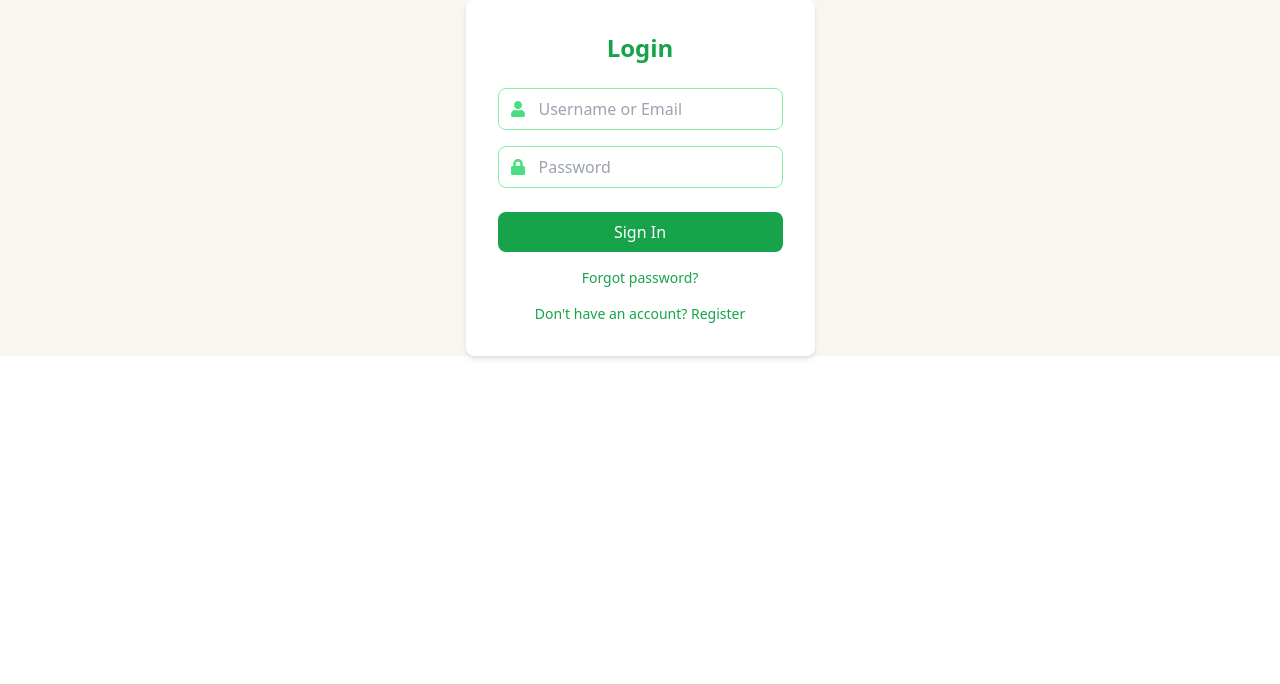
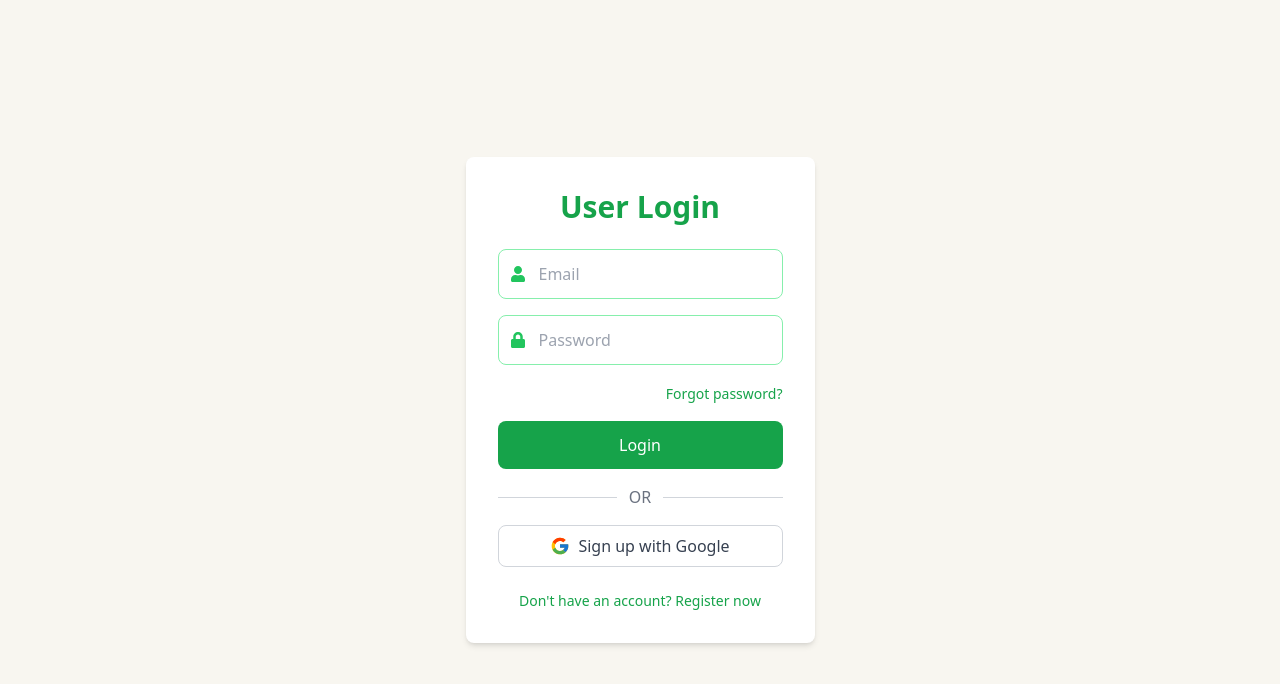
Before and after one commit to choyon001/ecobossy, a React (Vite) app: page /auth/login in a window 1280 px wide. Shown: the top 684 px of the page. Built offline with nearby package versions, Linux system fonts and the light colour scheme; no server answers; a web font is replaced by a local one.

Commit message:
sign in functionality partially done

```diff
--- a/src/components/AdventureCard.jsx
+++ b/src/components/AdventureCard.jsx
@@ -1,17 +1,11 @@
 import { useContext } from 'react';
 import { FaLeaf, FaArrowRight } from 'react-icons/fa';
 import { Authcontext } from '../provider/AuthProvider';
-import { Link } from 'react-router-dom';
+import { Link, useLocation } from 'react-router-dom';
 
 const AdventureCard = ({ adventure }) => {
     const {user} = useContext(Authcontext);
-    console.log("User in AdventureCard:", user);
-    console.log("Adventure in AdventureCard:", adventure);
-    const handleExploreMore = (event)=>{
-        console.log(event.target)
 
-
-    }
   return (
     <div className=" bg-white rounded-lg overflow-hidden shadow-lg  flex flex-col h-full">
       {/* Image */}
@@ -51,7 +45,7 @@ const AdventureCard = ({ adventure }) => {
 
 
         <div className="mt-auto pt-4">
-          <Link to={`/explore/${adventure.id}`} className="w-full flex items-center justify-center px-4 py-2 bg-green-600 text-white rounded-lg hover:bg-green-700 transition-colors" onClick={()=>handleExploreMore(event)}>
+          <Link to={user?`/explore/${adventure.id}`:"/auth/login"} className="w-full flex items-center justify-center px-4 py-2 bg-green-600 text-white rounded-lg hover:bg-green-700 transition-colors" >
             Explore Now <FaArrowRight className="ml-2" />
           </Link>
         </div>
--- /dev/null
+++ b/src/components/Loading.jsx
@@ -0,0 +1,15 @@
+import React from "react";
+
+const Loading = () => {
+  return (
+    <div>
+      <span className="loading loading-bars loading-xs"></span>
+      <span className="loading loading-bars loading-sm"></span>
+      <span className="loading loading-bars loading-md"></span>
+      <span className="loading loading-bars loading-lg"></span>
+      <span className="loading loading-bars loading-xl"></span>
+    </div>
+  );
+};
+
+export default Loading;
--- a/src/components/Login.jsx
+++ b/src/components/Login.jsx
@@ -1,60 +1,134 @@
+import { useContext, useState } from "react";
 import { FaUser, FaLock } from "react-icons/fa";
-import { Link } from "react-router-dom";
+import { FcGoogle } from "react-icons/fc";
+import { Link, useLocation, useNavigate } from "react-router-dom";
+import { Authcontext } from "../provider/AuthProvider";
+import { toast } from "react-toastify";
+
 
 const Login = () => {
+  const { signInUser, signInWithGoogle } = useContext(Authcontext);
+  const [loading, setLoading] = useState(false);
+  const navigate = useNavigate();
+  const location = useLocation();
+  const from = location.state?.from?.pathname || "/";
+
+  const handleSignInUser = (event) => {
+  event.preventDefault();
+  setLoading(true);
+  const form = event.target;
+  const email = form.email.value;
+  const password = form.password.value;
+
+  signInUser(email, password)
+    .then(() => {
+      toast.success("Login successful!", {
+        autoClose: 2000,
+        onClose: () => navigate(from, { replace: true })
+      });
+    })
+    .catch((error) => {
+      toast.error(error.message || "Login failed. Please try again.");
+      setLoading(false);
+    });
+};
+
+const handleGoogleSignIn = () => {
+  setLoading(true);
+  signInWithGoogle()
+    .then(() => {
+      toast.success("Google login successful!", {
+        autoClose: 2000,
+        onClose: () => navigate(from, { replace: true })
+      });
+    })
+    .catch((error) => {
+      toast.error(error.message || "Google login failed");
+      setLoading(false);
+    });
+};
+
   return (
-    <div className="max-w-sm mx-auto bg-white p-8 rounded-lg shadow-md ">
-      <h2 className="text-2xl font-bold text-center text-green-600 mb-6">
-        Login
+    <div className="max-w-md mx-auto bg-white p-8 rounded-lg shadow-md">
+      <h2 className="text-3xl font-bold text-center text-green-600 mb-6">
+        User Login
       </h2>
 
-      <form>
-        <div className="mb-4">
+      <form onSubmit={handleSignInUser} className="space-y-4">
         <div className="relative">
           <span className="absolute inset-y-0 left-0 flex items-center pl-3">
-              <FaUser className="text-green-400" />
+            <FaUser className="text-green-500" />
           </span>
           <input
-              type="text"
-              className="w-full pl-10 pr-3 py-2 border border-green-300 rounded-lg focus:outline-none focus:ring-2 focus:ring-green-500"
-              placeholder="Username or Email"
+            type="email"
+            name="email"
+            required
+            className="w-full pl-10 pr-3 py-3 border border-green-300 rounded-lg focus:outline-none focus:ring-2 focus:ring-green-500"
+            placeholder="Email"
           />
         </div>
-        </div>
 
-        <div className="mb-6">
         <div className="relative">
           <span className="absolute inset-y-0 left-0 flex items-center pl-3">
-              <FaLock className="text-green-400" />
+            <FaLock className="text-green-500" />
           </span>
           <input
             type="password"
-              className="w-full pl-10 pr-3 py-2 border border-green-300 rounded-lg focus:outline-none focus:ring-2 focus:ring-green-500"
+            name="password"
+            required
+            className="w-full pl-10 pr-3 py-3 border border-green-300 rounded-lg focus:outline-none focus:ring-2 focus:ring-green-500"
             placeholder="Password"
           />
         </div>
+
+        <div className="text-right">
+          <Link
+            to="/auth/forgot-password"
+            className="text-sm text-green-600 hover:underline"
+          >
+            Forgot password?
+          </Link>
         </div>
 
         <button
           type="submit"
-          className="w-full py-2 px-4  text-white rounded-lg bg-green-600 hover:bg-green-700 transition-colors"
+          disabled={loading}
+          className={`w-full py-3 px-4 text-white rounded-lg ${
+            loading ? "bg-gray-400" : "bg-green-600 hover:bg-green-700"
+          } transition-colors`}
         >
-          Sign In
+          {loading ? "Logging in..." : "Login"}
+        </button>
+
+        <div className="flex items-center my-4">
+          <div className="flex-1 border-t border-gray-300"></div>
+          <span className="px-3 text-gray-500">OR</span>
+          <div className="flex-1 border-t border-gray-300"></div>
+        </div>
+
+        <button
+          type="button"
+          onClick={handleGoogleSignIn}
+          disabled={loading}
+          className="w-full flex items-center justify-center gap-2 bg-white text-gray-700 py-2 px-4 rounded-lg border border-gray-300 hover:bg-gray-50 transition"
+        >
+          <FcGoogle className="text-xl" />
+          Sign up with Google
         </button>
       </form>
 
-      <div className="mt-4 text-center text-sm text-green-600">
-        <a href="#" className="text-green-600 hover:underline">
-          Forgot password?
-        </a>
-      </div>
-      <div className="mt-4 text-center text-sm text-green-600">
+      <div className="mt-6 text-center text-sm text-green-600">
         Don't have an account?{" "}
-        <Link to="/auth/register" className="text-green-600 hover:underline">
-          Register
+        <Link
+          to="/auth/register"
+          state={{ from: location.state?.from }}
+          className="text-green-600 font-medium hover:underline"
+        >
+          Register now
         </Link>
       </div>
     </div>
   );
 };
+
 export default Login;
--- a/src/components/NavBar.jsx
+++ b/src/components/NavBar.jsx
@@ -1,10 +1,16 @@
 import { useContext } from "react";
-import { Link } from "react-router-dom";
+import { Link, useNavigate } from "react-router-dom";
 import { Authcontext } from "../provider/AuthProvider";
 import 'animate.css';
 const NavBar = () => {
-  const { user } = useContext(Authcontext);
-  const { name, email } = user;
+  const navigate = useNavigate();
+  const { user,logOut,setUser } = useContext(Authcontext);
+  // const { displayName, email } = user;
+  const handleLogOut = ()=>{
+    setUser({});
+    logOut();
+
+  }
   const links = (
     <>
       <li>
@@ -52,7 +58,7 @@ const NavBar = () => {
           >
 
             {
-              name ?"": (
+              user ?"": (
                 <>
                 <li >
               <Link to="auth/login" className=" ">
@@ -79,7 +85,7 @@ const NavBar = () => {
         </div>
 
         <div className="navbar-end flex gap-2 ">
-          {name ? (
+          {user ? (
             <div className="dropdown dropdown-end ">
             <div
               tabIndex={0}
@@ -104,7 +110,7 @@ const NavBar = () => {
                 <a>Update</a>
               </li>
               <li>
-                <a>Logout</a>
+                <Link to="/" onClick={handleLogOut}>Logout</Link>
               </li>
             </ul>
           </div>
--- a/src/components/pages/Auth.jsx
+++ b/src/components/pages/Auth.jsx
@@ -5,7 +5,7 @@ const Auth = () => {
     return (
         <div>
 
-            <div className="flex justify-center items-center  bg-[#F8F6F0]">
+            <div className="flex justify-center items-center  bg-[#F8F6F0] min-h-screen">
                 <Outlet></Outlet>
             </div>
 
--- a/src/provider/AuthProvider.jsx
+++ b/src/provider/AuthProvider.jsx
@@ -1,32 +1,63 @@
-import { createContext, useState } from "react";
+import { createContext, useEffect, useState } from "react";
 import app from './../firebase/firebase.config';
-import { getAuth, createUserWithEmailAndPassword, updateProfile, signInWithPopup } from "firebase/auth";
+import { getAuth, createUserWithEmailAndPassword, updateProfile, signInWithPopup, signInWithEmailAndPassword, onAuthStateChanged, signOut } from "firebase/auth";
 import { GoogleAuthProvider } from "firebase/auth";
 export const Authcontext = createContext();
 const auth = getAuth(app);
 const AuthProvider = ({children}) => {
 
-    const [user,setUser] = useState({});
+    const [user,setUser] = useState(null);
+    const [loading, setLoading] = useState(true);
+
+    useEffect(()=>{
+        const unsubscribe = onAuthStateChanged(auth,(currentUser)=>{
+            setUser(currentUser);
+            setLoading(false);
+            // console.log("Current user:", currentUser);
+
+        });
+        return ()=>{
+            unsubscribe();
+        }
+    },[])
     // creating a new user with email and password
     const createNewUser = (email,password) =>{
+        setLoading(true);
         return createUserWithEmailAndPassword(auth,email,password);
     }
     // now creating an update info to store the user information
 
     const updateUserInfo = (updatedInfo)=>{
+        setLoading(true);
         return updateProfile(auth.currentUser, updatedInfo);
     }
     //  register with google
     const provider = new GoogleAuthProvider();
     const signInWithGoogle = ()=>{
+        setLoading(true);
         return signInWithPopup(auth, provider);
+    }
+
+    //  user sign in
+    const signInUser = (email,password)=>{
+        setLoading(true);
+        return signInWithEmailAndPassword(auth, email, password);
+    }
+
+    // user logout
+    const logOut = ()=>{
+        setLoading(true);
+        return signOut(auth);
     }
     const authInfo = {
         user,
         setUser,
         createNewUser,
         updateUserInfo,
-        signInWithGoogle
+        signInWithGoogle ,
+        signInUser,
+        logOut,
+        loading,
     }
     return (
         <Authcontext.Provider value={authInfo}>{children}</Authcontext.Provider>
--- a/src/routes/PrivateRoute.jsx
+++ b/src/routes/PrivateRoute.jsx
@@ -1,16 +1,24 @@
 import { useContext } from "react";
 import { Authcontext } from "../provider/AuthProvider";
+import { Navigate, useLocation } from "react-router-dom";
+import Loading from './../components/Loading';
 
 const PrivateRoute = ({children}) => {
     const {user} = useContext(Authcontext);
-    const {name,email} = user || {};
+    const location = useLocation();
 
-    if (name) {
+    const {loading} = useContext(Authcontext);
+    if (loading) {
+        return <Loading></Loading>
+    }
+
+    if (user) {
         return children;
-    } else {
-        alert("You need to login to access this page");
-        return null;
     }
+
+    return <Navigate to="/auth/login" state={location.pathname}></Navigate>
+
+
 };
 
 export default PrivateRoute;
```
Lines whose indentation alone changed are shown as unchanged.
